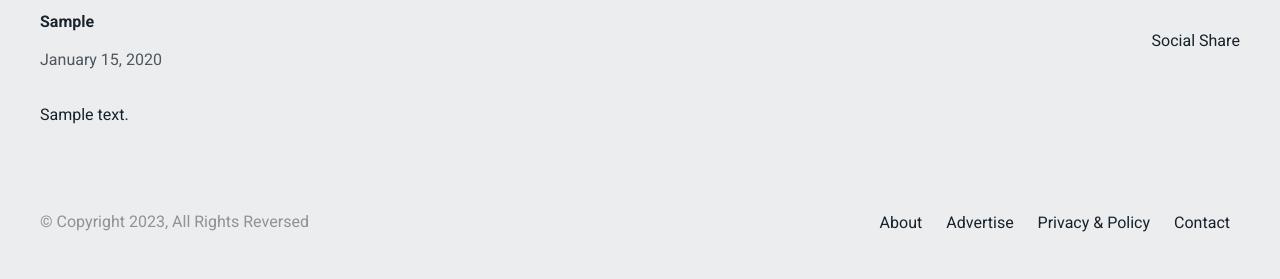
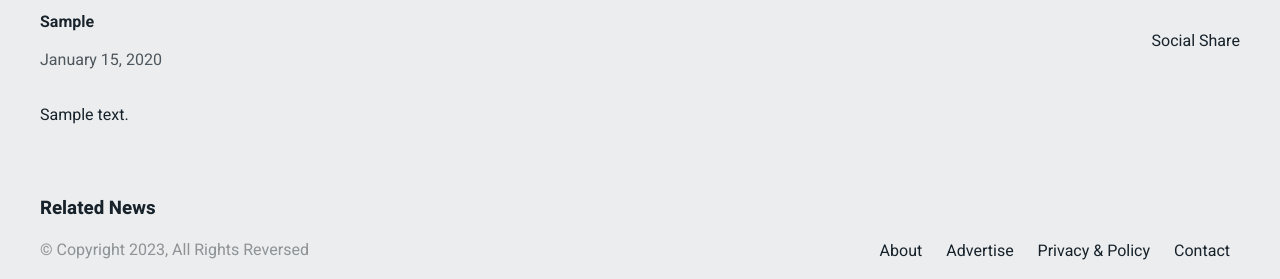
Before and after one commit to taizulislam52/django-news, a Django app: a page that uses news/templates/news/single.html in a window 1280 px wide. Shown: the part 665-944 px from the top of the page. Before the commit the page ends 897 px from the top, so only its background shows below. Run offline with Django 4.2, Linux system fonts and the light colour scheme; tables that the repository leaves empty hold one stand-in row (values such as "Sample post"); grey boxes marked "Sample" are stand-in pictures.

Commit message:
Add related news

```diff
--- a/news/templates/news/single.html
+++ b/news/templates/news/single.html
@@ -23,5 +23,8 @@
                 {% endautoescape %}
             </div>
         </div>
+        <div class="single-related-news">
+            {% include 'news/single/related-news.html' with related_news=related_news %}
+        </div>
     </div>
 {% endblock content %}
--- /dev/null
+++ b/news/templates/news/single/related-news.html
@@ -0,0 +1,8 @@
+<div class="single-related-news{{ modifer }}">
+    <h3 class="single-related-news__heading">Related News</h3>
+    <div class="single-related-news__heading">
+        {% for news in related_news %}
+        {% include 'components/card-top-image.html' %}
+        {% endfor %}
+    </div>
+</div>
--- a/news/views.py
+++ b/news/views.py
@@ -32,6 +32,17 @@ class NewsListView(ListView):
 
 class NewsSingleView(DetailView):
     model = Post
+
+    def get_context_data(self, *args, **kwargs):
+        context = super(NewsSingleView, self).get_context_data(*args, **kwargs)
+        post = self.get_object()
+        category = post.category.slug
+        context['related_news'] = Post.objects.filter(
+            Q(category__slug=category) &
+            ~Q(pk=post.pk)
+        )[:3]
+        return context
+
     template_name = 'news/single.html'
 
 
```
